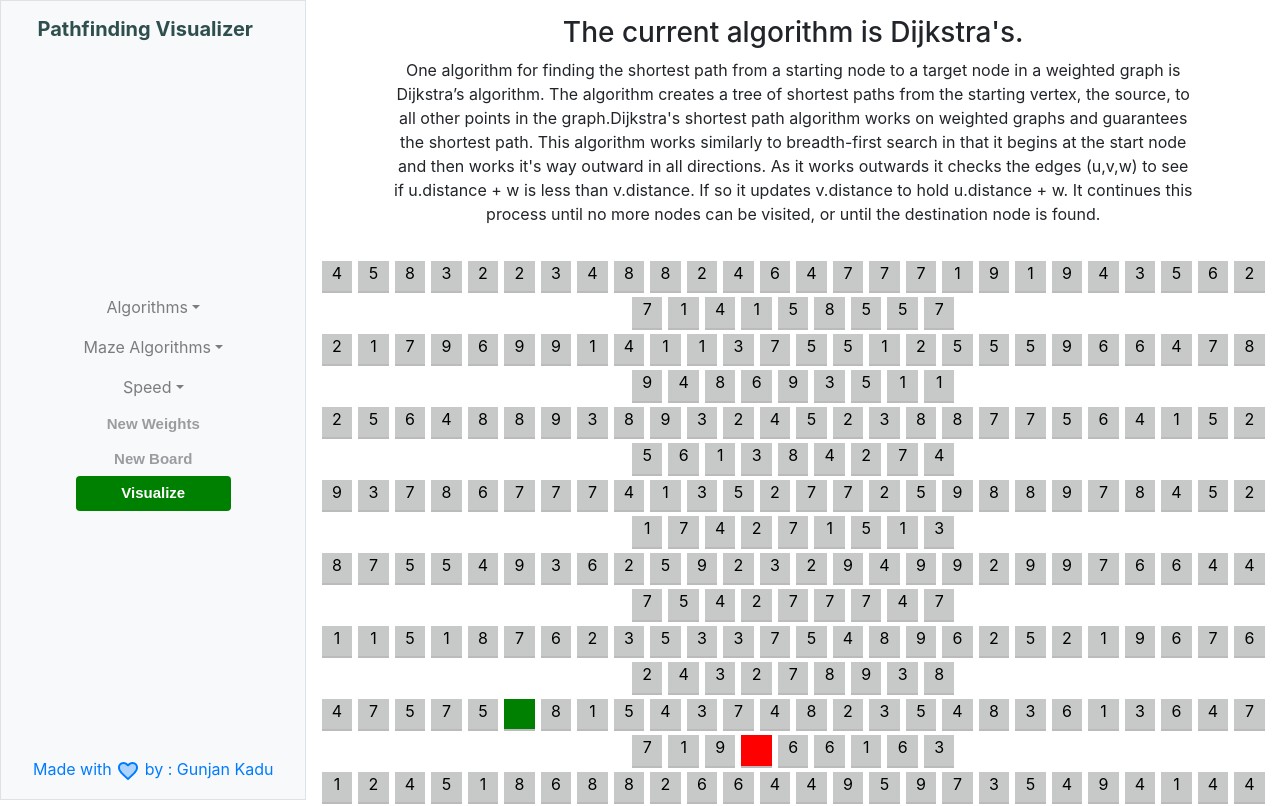
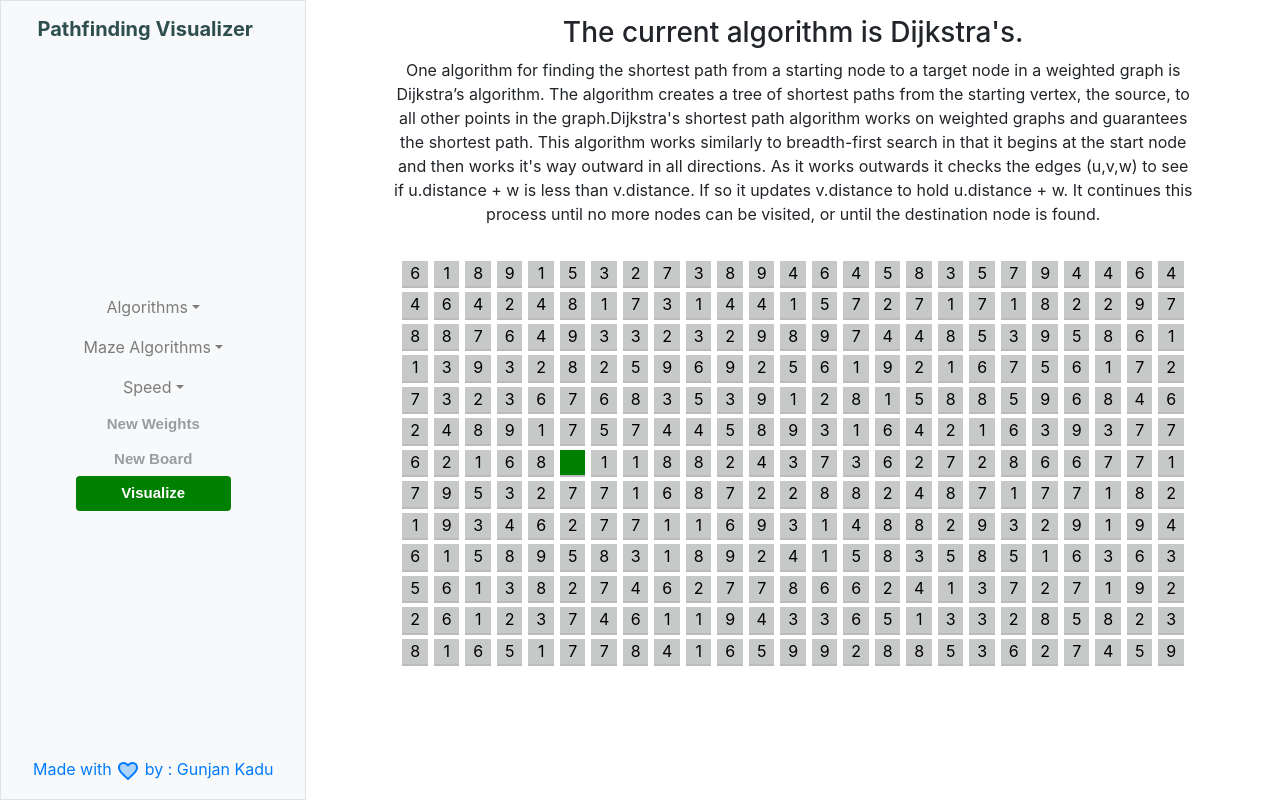
Before and after one commit to GunjanKadu/PathFindingVisualizer, a React (Create React App) app: page / in a window 1280 px wide. Shown: the top 806 px of the page. Built offline with nearby package versions, Linux system fonts and the light colour scheme.

Commit message:
Creating grid responsively according to screen size

```diff
--- a/src/Components/Board/board.tsx
+++ b/src/Components/Board/board.tsx
@@ -21,9 +21,8 @@ import Dijkstra from "../../Utility/Algorithms/Dijkstra";
 
 import "./board.css";
 import {
-  DEFAULT_COLUMNS,
+  DefaultRowsAndColums,
   DEFAULT_END,
-  DEFAULT_ROWS,
   DEFAULT_START,
 } from "../../Utility/constants";
 
@@ -46,6 +45,8 @@ export default class Visualizer extends Component<{}, IVisualizerState> {
       end: DEFAULT_END,
       movingStart: false,
       movingEnd: false,
+      windowHeight: null,
+      windowWidth: null,
     };
 
     this.visualize = this.visualize.bind(this);
@@ -56,11 +57,27 @@ export default class Visualizer extends Component<{}, IVisualizerState> {
     this.generateMaze = this.generateMaze.bind(this);
   }
 
-  /*
-  The handleMouseXxxx functions handle the
-  modifying of nodes to become walls and also
-  the moving of the start and ending nodes.
-  */
+  componentWillMount() {
+    this.setState(
+      {
+        windowHeight: window.innerHeight,
+        windowWidth: window.innerWidth,
+      },
+      () => {
+        const { windowWidth, grid } = this.state;
+        console.log(windowWidth);
+        if (windowWidth && windowWidth < 1330) {
+          DefaultRowsAndColums.DefaultColumns = 25;
+        } else if (windowWidth && windowWidth < 1550) {
+          DefaultRowsAndColums.DefaultColumns = 30;
+        } else {
+          DefaultRowsAndColums.DefaultColumns = 35;
+        }
+        grid?.initializeGrid(Dijkstra.weighted, DEFAULT_START, DEFAULT_END);
+        this.setState({ grid: grid });
+      }
+    );
+  }
   handleMouseDown(row: number, col: number) {
     const { grid, start, end, visualized } = this.state;
     if (visualized) return;
@@ -118,7 +135,6 @@ export default class Visualizer extends Component<{}, IVisualizerState> {
     });
   }
 
-  /* Handles the selection of algorithms.*/
   algoChange(text: string) {
     const { grid, start, end, visualized } = this.state;
     if (visualized) return;
@@ -135,21 +151,29 @@ export default class Visualizer extends Component<{}, IVisualizerState> {
           algo.newAlgo = Dijkstra;
           algo.newAlgoText = "Dijkstra's";
           algo.newGrid = new Grid(Dijkstra.weighted, start, end);
+          algo.newGrid.initializeGrid(true, start, end);
+
           break;
         case "BFS":
           algo.newAlgo = BFS;
           algo.newAlgoText = "Breadth-First Search";
           algo.newGrid = new Grid(BFS.weighted, start, end);
+          algo.newGrid.initializeGrid(false, start, end);
+
           break;
         case "DFS":
           algo.newAlgo = DFS;
           algo.newAlgoText = "Depth-First Search";
           algo.newGrid = new Grid(DFS.weighted, start, end);
+          algo.newGrid.initializeGrid(false, start, end);
+
           break;
         case "Bellman-Ford":
           algo.newAlgo = BellmanFord;
           algo.newAlgoText = "Bellman-Ford";
           algo.newGrid = new Grid(BellmanFord.weighted, start, end);
+          algo.newGrid.initializeGrid(true, start, end);
+
           break;
         default:
           return;
@@ -163,8 +187,6 @@ export default class Visualizer extends Component<{}, IVisualizerState> {
     }
   }
 
-  /* Handles the speed selection updating.
-  This feature is currently not implemented.*/
   speedChange(text: string) {
     const speeds: {
       visitedSpeed: number | null;
@@ -189,7 +211,6 @@ export default class Visualizer extends Component<{}, IVisualizerState> {
     this.state.animator?.updateSpeed(speeds.visitedSpeed, speeds.shortestSpeed);
   }
 
-  /* Runs the process of visualizing the algorithm.*/
   visualize() {
     const { grid, algo, visualized, start, end, animator } = this.state;
     if (visualized) return;
@@ -221,8 +242,8 @@ export default class Visualizer extends Component<{}, IVisualizerState> {
 
   unvisitNodes(removeWalls: boolean, start: Array<number>, end: Array<number>) {
     const { grid } = this.state;
-    for (let row = 0; row < DEFAULT_ROWS; row++) {
-      for (let col = 0; col < DEFAULT_COLUMNS; col++) {
+    for (let row = 0; row < DefaultRowsAndColums.DefaultRows; row++) {
+      for (let col = 0; col < DefaultRowsAndColums.DefaultColumns; col++) {
         let node: INodeProperties | undefined = grid?.grid[row][col];
         if (node) {
           const newLocal = document.getElementById(
@@ -260,8 +281,6 @@ export default class Visualizer extends Component<{}, IVisualizerState> {
     this.setState({ grid: grid, visualized: false });
   }
 
-  /* Resets the nodes back to default state if removeWalls === true.
-  If removeWalls === false, then walls are kept in place.*/
   clearBoard() {
     const { visualized } = this.state;
     if (visualized) return;
@@ -269,15 +288,15 @@ export default class Visualizer extends Component<{}, IVisualizerState> {
     this.setState({ start: DEFAULT_START, end: DEFAULT_END });
   }
 
-  /* Creates a new Grid object with new weights.*/
   newWeights() {
     const { grid, algo, start, end, visualized } = this.state;
     if (visualized) return;
     if (start && algo && grid && end) {
       this.unvisitNodes(false, start, end);
       const newGrid = new Grid(algo.weighted, start, end);
-      for (let row = 0; row < DEFAULT_ROWS; row++) {
-        for (let col = 0; col < DEFAULT_COLUMNS; col++) {
+      grid.initializeGrid(algo.weighted, start, end);
+      for (let row = 0; row < DefaultRowsAndColums.DefaultRows; row++) {
+        for (let col = 0; col < DefaultRowsAndColums.DefaultColumns; col++) {
           if (grid.grid[row][col].isWall) {
             newGrid.grid[row][col].isWall = true;
           }
@@ -287,11 +306,9 @@ export default class Visualizer extends Component<{}, IVisualizerState> {
     }
   }
 
-  /* Function to transfer wall locations from
- the previous grid to a new grid.*/
   keepWalls(grid: IGrid, newGrid: IGrid) {
-    for (let row = 0; row < DEFAULT_ROWS; row++) {
-      for (let col = 0; col < DEFAULT_COLUMNS; col++) {
+    for (let row = 0; row < DefaultRowsAndColums.DefaultRows; row++) {
+      for (let col = 0; col < DefaultRowsAndColums.DefaultColumns; col++) {
         if (grid.grid[row][col].isWall) {
           newGrid.grid[row][col].isWall = true;
         }
@@ -300,7 +317,6 @@ export default class Visualizer extends Component<{}, IVisualizerState> {
     return newGrid;
   }
 
-  /* Handles the generation of implemented mazes.*/
   generateMaze(type: string) {
     const { grid, start, end } = this.state;
     if (grid && start && end) {
@@ -316,11 +332,7 @@ export default class Visualizer extends Component<{}, IVisualizerState> {
           return;
       }
       this.setState({ grid: grid });
-      /*
-      For some reason the following line is needed to
-      actually render things correctly if you try and
-      generate two mazes without doing some other action.
-      */
+
       this.unvisitNodes(false, start, end);
     }
   }
--- a/src/Components/Node/node.css
+++ b/src/Components/Node/node.css
@@ -84,3 +84,28 @@
     background-color: yellow;
   }
 }
+@media only screen and (max-width: 1650px) {
+  .node-box {
+    width: calc(4.4375vh - 10px);
+    height: calc(4.4375vh - 10px);
+  }
+  .node {
+    width: calc(4.4375vh - 10px);
+    height: calc(4.4375vh - 10px);
+  }
+
+  .node-start {
+    width: calc(4.4375vh - 10px);
+    height: calc(4.4375vh - 10px);
+  }
+
+  .node-end {
+    width: calc(4.4375vh - 10px);
+    height: calc(4.4375vh - 10px);
+  }
+
+  .node-wall {
+    width: calc(4.4375vh - 10px);
+    height: calc(4.4375vh - 10px);
+  }
+}
--- a/src/Utility/Algorithms/BellmanFord.ts
+++ b/src/Utility/Algorithms/BellmanFord.ts
@@ -1,4 +1,4 @@
-import { DEFAULT_COLUMNS, DEFAULT_ROWS } from "../constants";
+import { DefaultRowsAndColums } from "../constants";
 import { IBellMan, INodeProperties } from "../interfaces";
 import Finder from "./Finder";
 
@@ -23,15 +23,26 @@ export default class BellmanFord extends Finder implements IBellMan {
     startNode.previous = null;
     startNode.distance = 0;
     //visitedNodesInOrder.push(startNode);
-    let visited = Array(DEFAULT_ROWS * DEFAULT_COLUMNS).fill(false);
-    for (let i = 0; i < DEFAULT_ROWS * DEFAULT_COLUMNS - 1; i++) {
+    let visited = Array(
+      DefaultRowsAndColums.DefaultRows * DefaultRowsAndColums.DefaultColumns
+    ).fill(false);
+    for (
+      let i = 0;
+      i <
+      DefaultRowsAndColums.DefaultRows * DefaultRowsAndColums.DefaultColumns -
+        1;
+      i++
+    ) {
       for (const node of nodes) {
         const neighbors = this.getUnvisitedNeighbors(node, grid);
         const { row, col } = node;
-        if (!visited[row * DEFAULT_COLUMNS + col] && neighbors.length > 0) {
+        if (
+          !visited[row * DefaultRowsAndColums.DefaultColumns + col] &&
+          neighbors.length > 0
+        ) {
           visitedNodesInOrder.push(node);
-          visited[row * DEFAULT_COLUMNS + col] = !visited[
-            row * DEFAULT_COLUMNS + col
+          visited[row * DefaultRowsAndColums.DefaultColumns + col] = !visited[
+            row * DefaultRowsAndColums.DefaultColumns + col
           ];
         }
         for (const neighbor of neighbors) {
--- a/src/Utility/Algorithms/Finder.ts
+++ b/src/Utility/Algorithms/Finder.ts
@@ -1,4 +1,4 @@
-import { DEFAULT_COLUMNS, DEFAULT_ROWS } from "../constants";
+import { DefaultRowsAndColums } from "../constants";
 import { IFinder, INodeProperties } from "../interfaces";
 
 /* Default class for other pathfinding algorithms to inherit from.*/
@@ -38,8 +38,8 @@ export default class Finder implements IFinder {
 
   getAllNodes(grid: Array<Array<INodeProperties>>): Array<INodeProperties> {
     const nodes = [];
-    for (let i = 0; i < DEFAULT_ROWS; i++) {
-      for (let j = 0; j < DEFAULT_COLUMNS; j++) {
+    for (let i = 0; i < DefaultRowsAndColums.DefaultRows; i++) {
+      for (let j = 0; j < DefaultRowsAndColums.DefaultColumns; j++) {
         if (grid[i][j].isVisited || grid[i][j].isWall) continue;
         nodes.push(grid[i][j]);
       }
--- a/src/Utility/RandomWalls/Mazes.ts
+++ b/src/Utility/RandomWalls/Mazes.ts
@@ -1,10 +1,10 @@
-import { DEFAULT_COLUMNS, DEFAULT_ROWS } from "../constants";
+import { DefaultRowsAndColums } from "../constants";
 import { IGrid } from "../interfaces";
 
 /* Generates a maze of random walls. */
 export function randomWalls(grid: IGrid) {
-  for (let row = 0; row < DEFAULT_ROWS; row++) {
-    for (let col = 0; col < DEFAULT_COLUMNS; col++) {
+  for (let row = 0; row < DefaultRowsAndColums.DefaultRows; row++) {
+    for (let col = 0; col < DefaultRowsAndColums.DefaultColumns; col++) {
       let decider = Math.random();
       if (
         (decider <= 0.1 || decider >= 0.85) &&
@@ -20,8 +20,19 @@ export function randomWalls(grid: IGrid) {
 /* The below methods are used to generate a maze with
 the recursive dvision method.*/
 export function recursiveDivision(grid: IGrid) {
-  addInnerWalls(grid, true, 1, DEFAULT_COLUMNS - 2, 1, DEFAULT_ROWS - 2);
-  addOuterWalls(grid, DEFAULT_COLUMNS, DEFAULT_ROWS);
+  addInnerWalls(
+    grid,
+    true,
+    1,
+    DefaultRowsAndColums.DefaultColumns - 2,
+    1,
+    DefaultRowsAndColums.DefaultRows - 2
+  );
+  addOuterWalls(
+    grid,
+    DefaultRowsAndColums.DefaultColumns,
+    DefaultRowsAndColums.DefaultRows
+  );
 }
 
 function addOuterWalls(grid: IGrid, width: number, height: number) {
--- a/src/Utility/constants.ts
+++ b/src/Utility/constants.ts
@@ -1,5 +1,3 @@
-export const DEFAULT_COLUMNS = 35;
-export const DEFAULT_ROWS = 13;
 export const DEFAULT_START = [6, 5];
 export const DEFAULT_END = [6, 29];
 export const ALGORITHM = {
@@ -14,3 +12,12 @@ export const uuidv4 = (): string => {
     return v.toString(16);
   });
 };
+export class DefaultRowsAndColums {
+  static DefaultRows: number = 13;
+  static DefaultColumns: number = 35;
+
+  static setRoworColumn(value: number, type: string) {
+    if (type === "rows") DefaultRowsAndColums.DefaultRows = value;
+    if (type === "columns") DefaultRowsAndColums.DefaultColumns = value;
+  }
+}
--- a/src/Utility/grid.ts
+++ b/src/Utility/grid.ts
@@ -1,4 +1,4 @@
-import { DEFAULT_COLUMNS, DEFAULT_ROWS } from "./constants";
+import { DefaultRowsAndColums } from "./constants";
 import { IGrid, INodeProperties } from "./interfaces";
 
 /*
@@ -7,7 +7,8 @@ Grid class for storing the graph and the nodes therein.
 export default class Grid implements IGrid {
   grid: Array<Array<INodeProperties>>;
   constructor(weighted: boolean, start: Array<number>, end: Array<number>) {
-    this.grid = this.initializeGrid(weighted, start, end);
+    // this.grid = this.initializeGrid(weighted, start, end);
+    this.grid = [];
   }
 
   initializeNode(
@@ -40,13 +41,14 @@ export default class Grid implements IGrid {
     end: Array<number>
   ): Array<Array<INodeProperties>> {
     const grid: Array<Array<INodeProperties>> = [];
-    for (let row = 0; row < DEFAULT_ROWS; row++) {
+    for (let row = 0; row < DefaultRowsAndColums.DefaultRows; row++) {
       const newRow = [];
-      for (let col = 0; col < DEFAULT_COLUMNS; col++) {
+      for (let col = 0; col < DefaultRowsAndColums.DefaultColumns; col++) {
         newRow.push(this.initializeNode(row, col, weighted, start, end));
       }
       grid.push(newRow);
     }
+    this.grid = grid;
     return grid;
   }
 
--- a/src/Utility/interfaces.ts
+++ b/src/Utility/interfaces.ts
@@ -134,5 +134,7 @@ export interface IVisualizerState {
   end?: Array<number>;
   movingStart?: boolean;
   movingEnd?: boolean;
+  windowHeight?: number | null;
+  windowWidth?: number | null;
 }
 export type algo = TDijsktra | TBFS | TDFS | TBellmanFord;
```
Also changed, not shown: 1 other file (tests, documents, lock files or other folders).
